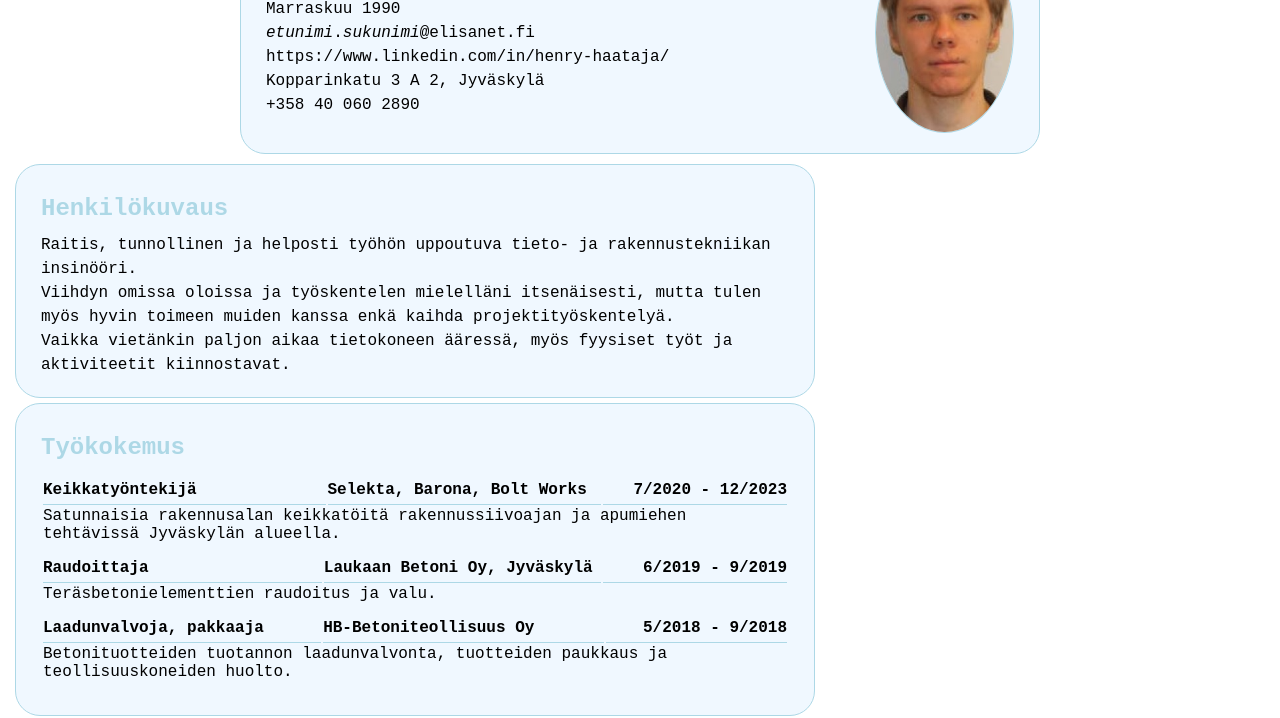
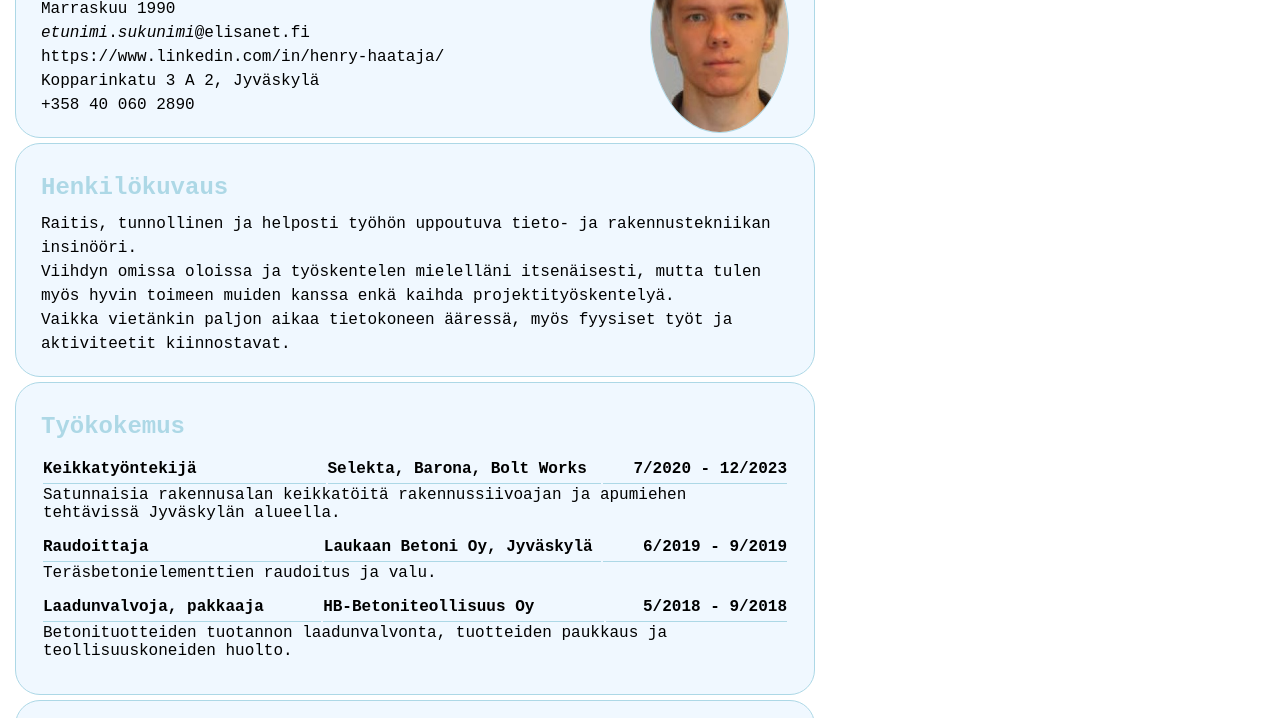
Before and after one commit to HenryHaataja/Marraskuura.github.io, a plain HTML site: page index.html in a window 1280 px wide. Shown: the part 103-821 px from the top of the page. Drawn offline with Linux system fonts and the light colour scheme; a script that the page names is missing.

Commit message:
Update index.html

```diff
--- a/index.html
+++ b/index.html
@@ -8,17 +8,15 @@
 		<script src="HH_scripts.js"></script>
 	</head>
 	<body>
-		<div class="flex-container">
+		<div class="centered-container">
 			<div class="tile">
-				<header>
+				<img src="passikuva.jpg" alt="Henry Haataja"></img>
 				<h1>Henry Haataja</h1>
 				<p>Marraskuu 1990</p>
 				<p><i>etunimi</i>.<i>sukunimi</i>@elisanet.fi</p>
 				<p>https://www.linkedin.com/in/henry-haataja/</p>
 				<p>Kopparinkatu 3 A 2, Jyväskylä</p>
 				<p>+358 40 060 2890</p>
-				</header>
-				<img src="passikuva.jpg" alt="Henry Haataja"></div>
 			</div>
 			<div class="tile">
 				<h2>Henkilökuvaus</h2>
```
